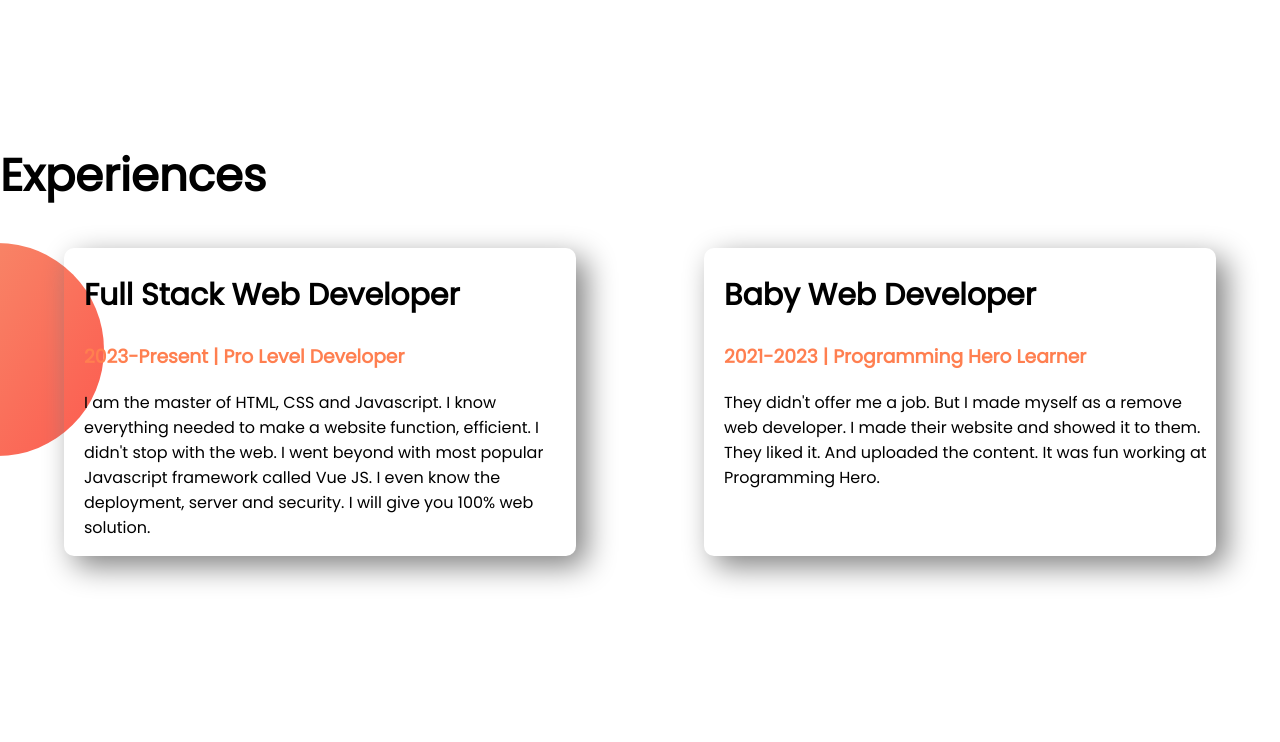
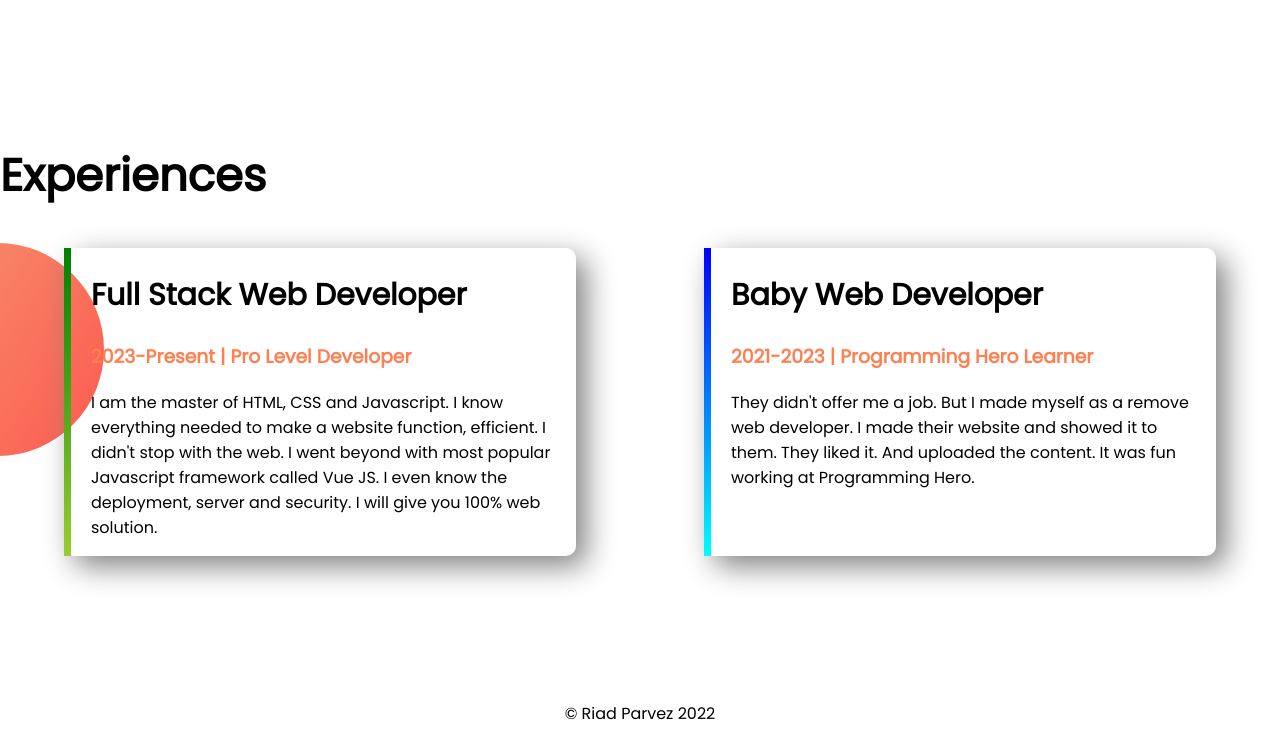
Before and after one commit to Parvez004/developer-portfolio, a plain HTML site: page index.html in a window 1280 px wide. Shown: the part 1198-1940 px from the top of the page. Before the commit the page ends 1899 px from the top, so only its background shows below. Drawn offline with Linux system fonts and the light colour scheme.

Commit message:
border-added

```diff
--- a/index.html
+++ b/index.html
@@ -42,7 +42,7 @@
            Experiences
        </h1>
        <div class="flexiable-container">
-        <div class="experience-item">
+        <div id="border1" class="experience-item">
             <h2>
                 Full Stack Web Developer
             </h2>
@@ -53,7 +53,7 @@
                 I am the master of HTML, CSS and Javascript. I know everything needed to make a website function, efficient. I didn't stop with the web. I went beyond with most popular Javascript framework called Vue JS. I even know the deployment, server and security. I will give you 100% web solution.
             </p>
            </div>
-           <div class="experience-item">
+           <div id="border2" class="experience-item">
                <h2>
                 Baby Web Developer
                </h2>
@@ -66,5 +66,8 @@
            </div>
        </div>
    </section>
+   <footer>
+    <p>© Riad Parvez 2022</p>
+   </footer>
 </body>
 </html>
--- a/style.css
+++ b/style.css
@@ -54,6 +54,7 @@ h2{
     margin-left: 5%;
     margin-right: 5%;
     padding-left: 20px;
+    padding-right: 10px;
     border-radius: 10px;
     box-shadow: 10px 10px 30px gray;
 }
@@ -62,3 +63,16 @@ h2{
     background-repeat: no-repeat;
     background-position: left;
 }
+#border1{
+    border-left: 7px solid;
+    border-image: linear-gradient(green, yellowgreen);
+    border-image-slice: 1;
+}
+#border2{
+    border-left: 7px solid;
+    border-image: linear-gradient(blue, cyan);
+    border-image-slice: 1;
+}
+footer p{
+    text-align: center;
+}
```
